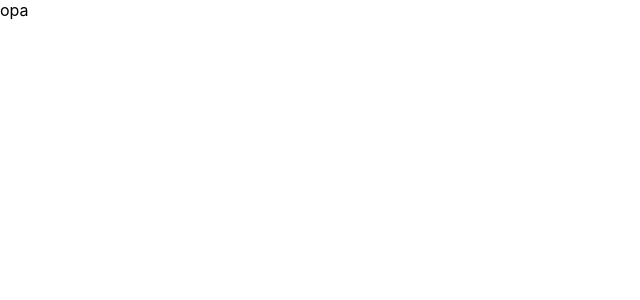
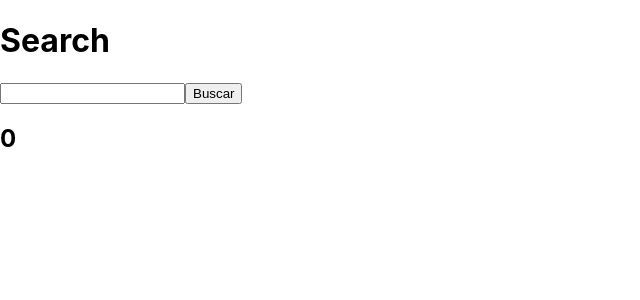
Before and after one commit to maatheusgouveia/react-performance, a Next.js app: page / in a window 1280 px wide. Shown: the top 300 px of the page, without its empty margins (0-640 px from the left). Built offline with nearby package versions, Linux system fonts and the light colour scheme.

Commit message:
memo and useMemo

```diff
--- /dev/null
+++ b/components/ProductItem.tsx
@@ -0,0 +1,24 @@
+import { memo } from "react";
+
+interface ProductItemProps {
+	product: {
+		id: number;
+		price: number;
+		title: string;
+	};
+}
+
+function ProductItemComponent({ product }: ProductItemProps) {
+	return (
+		<div>
+			{product.title} - <strong>{product.price}</strong>
+		</div>
+	);
+}
+
+export const ProductItem = memo(
+	ProductItemComponent,
+	(prevProps, nextProps) => {
+		return Object.is(prevProps.product, nextProps.product);
+	}
+);
--- /dev/null
+++ b/components/SearchResults.tsx
@@ -0,0 +1,48 @@
+import { useMemo } from "react";
+import { ProductItem } from "./ProductItem";
+
+interface SearchResultsProps {
+	results: Array<{
+		id: number;
+		price: number;
+		title: string;
+	}>;
+}
+
+export function SearchResults({ results }: SearchResultsProps) {
+	const totalPrice = useMemo(() => {
+		return results.reduce((total, product) => {
+			return total + product.price;
+		}, 0);
+	}, [results]);
+
+	return (
+		<div>
+			<h2>{totalPrice}</h2>
+
+			{results.map((product) => (
+				<ProductItem key={product.id} product={product} />
+			))}
+		</div>
+	);
+}
+
+/**
+ * Criar uma nova versão do componente
+ * Comparar com a versão anterior
+ * Se houverem alterações, vai atualizar o que alterou
+ */
+
+/**
+ * Pure functional components
+ * renders too often
+ * re-renders with same props
+ * medium to big size
+ */
+
+/**
+ * useMemo / useCallback
+ *
+ * Cálculos pesados
+ * Igualdade referencial (ao repassar a informação para um componente filho)
+ */
--- a/package.json
+++ b/package.json
@@ -6,9 +6,11 @@
 		"dev": "next dev",
 		"build": "next build",
 		"start": "next start",
-		"lint": "next lint"
+		"lint": "next lint",
+		"server": "json-server -d 750 -w -p 3333 ./server.js"
 	},
 	"dependencies": {
+		"json-server": "^0.17.0",
 		"next": "12.2.5",
 		"react": "18.2.0",
 		"react-dom": "18.2.0"
--- a/pages/index.tsx
+++ b/pages/index.tsx
@@ -1,9 +1,44 @@
 import type { NextPage } from "next";
-import Head from "next/head";
-import Image from "next/image";
+import { FormEvent, useState } from "react";
+import { SearchResults } from "../components/SearchResults";
 
 const Home: NextPage = () => {
-	return <div>opa</div>;
+	const [search, setSearch] = useState("");
+	const [results, setResults] = useState([]);
+
+	async function handleSearch(event: FormEvent) {
+		event.preventDefault();
+
+		if (!search.trim()) {
+			return;
+		}
+
+		const response = await fetch(
+			`http://localhost:3333/products?q=${search}`
+		);
+
+		const data = await response.json();
+
+		setResults(data);
+	}
+
+	return (
+		<div>
+			<h1>Search</h1>
+
+			<form onSubmit={handleSearch}>
+				<input
+					type="text"
+					value={search}
+					onChange={(e) => setSearch(e.target.value)}
+				/>
+
+				<button type="submit">Buscar</button>
+			</form>
+
+			<SearchResults results={results} />
+		</div>
+	);
 };
 
 export default Home;
--- a/styles/globals.css
+++ b/styles/globals.css
@@ -16,9 +16,6 @@
 }
 
 @media (prefers-color-scheme: dark) {
-	html {
-		color-scheme: dark;
-	}
 	body {
 		color: #666;
 		background: #f5f5f5;
```
Also changed, not shown: server.js (added, +15 -0 lines), 1 other file (tests, documents, lock files or other folders).
